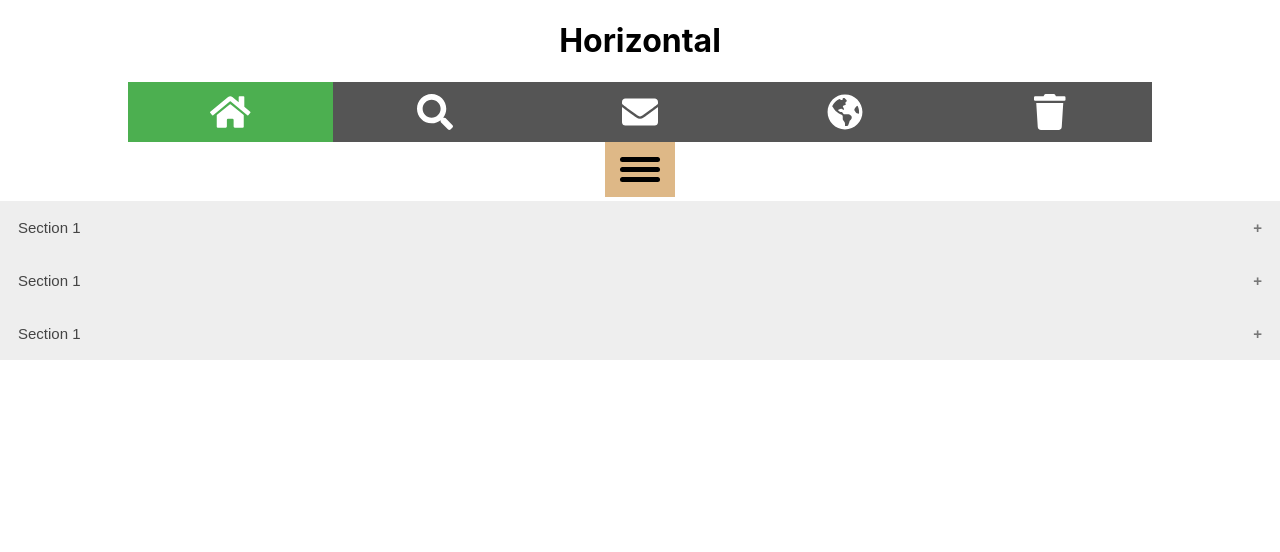
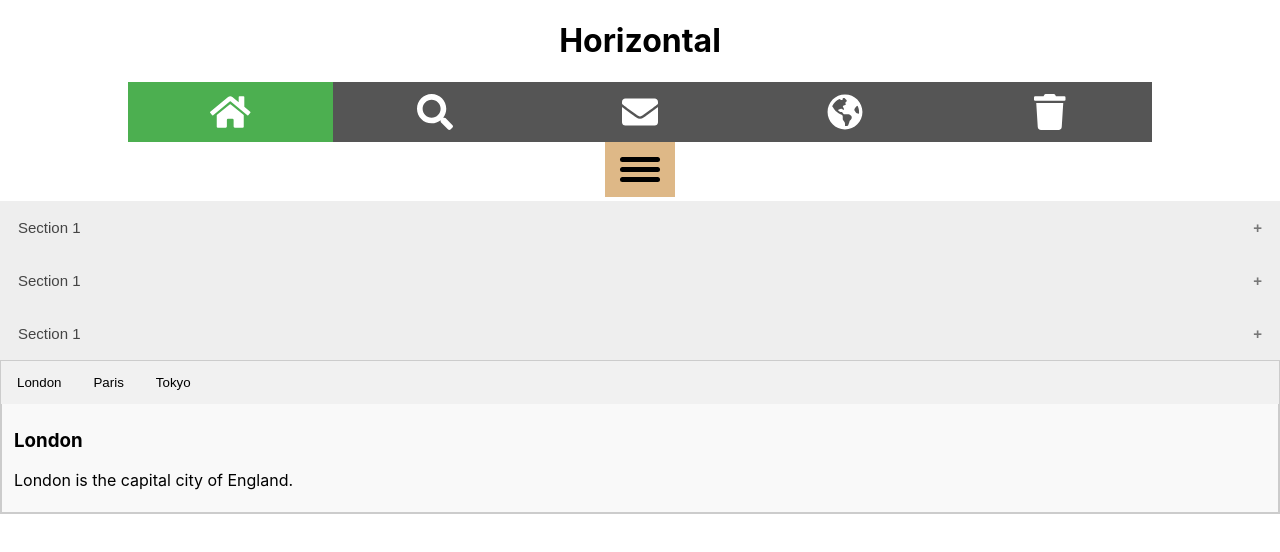
Before and after one commit to alan-jouhar/w3_guids, a React (Create React App) app: page / in a window 1280 px wide. Shown: the top 552 px of the page. Built offline with nearby package versions, Linux system fonts and the light colour scheme.

Commit message:
Added the tabs component to the App

```diff
--- a/src/App.js
+++ b/src/App.js
@@ -5,15 +5,17 @@ import './App.css'
 import { library } from '@fortawesome/fontawesome-svg-core'
 import { faHome, faSearch, faEnvelope, faGlobeAmericas, faTrash } from '@fortawesome/free-solid-svg-icons'
 import Accordion from './components/accordion/accordion'
+import Tabs from './components/tabs/tabs'
 library.add(faHome, faSearch, faEnvelope, faGlobeAmericas, faTrash)
 
 function App() {
 
   return (
     <div className="container App">
-      <IconBar/>
-      <MenuIcon animated/>
+      <IconBar />
+      <MenuIcon animated />
       <Accordion />
+      <Tabs />
     </div>
   )
 }
```
